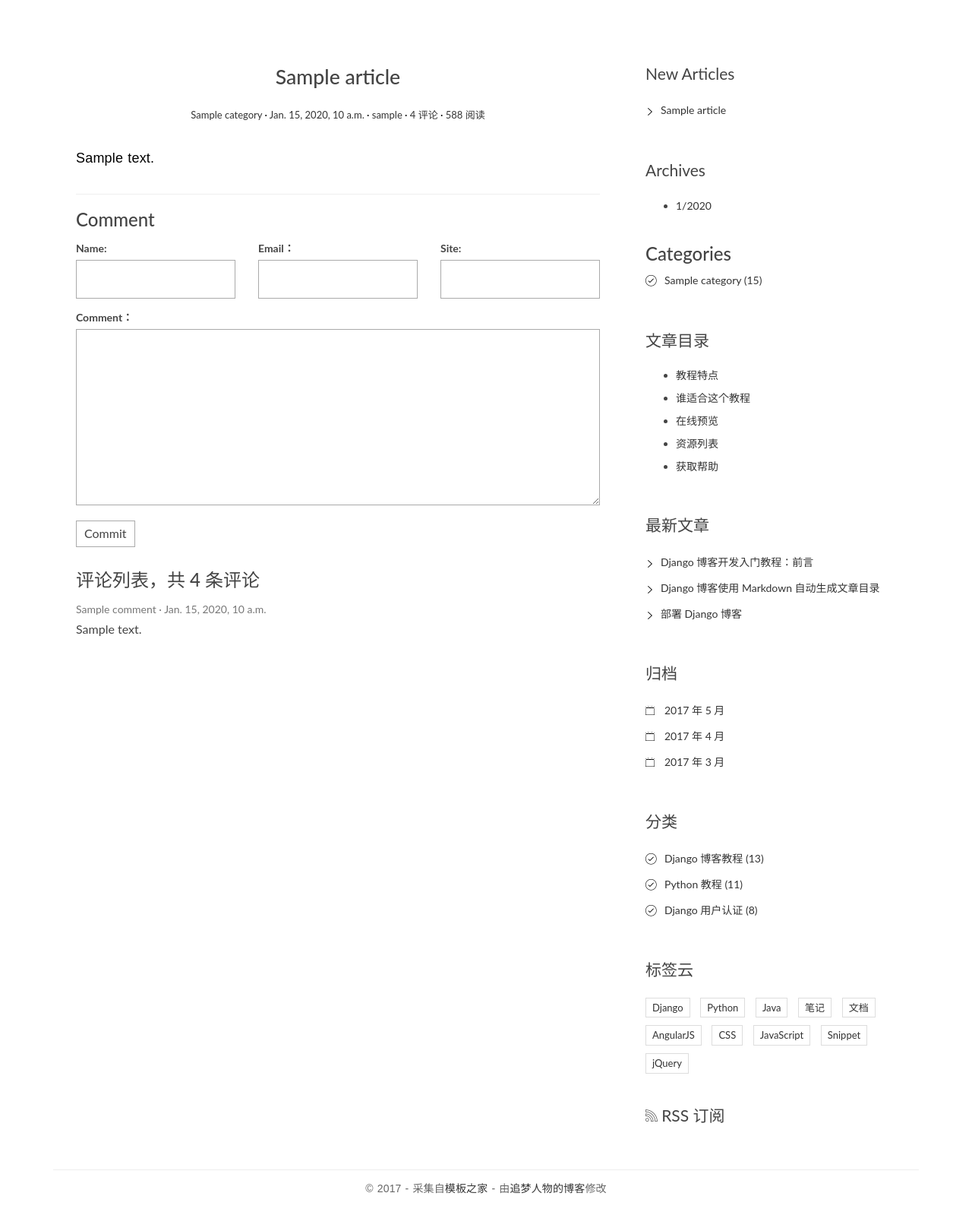
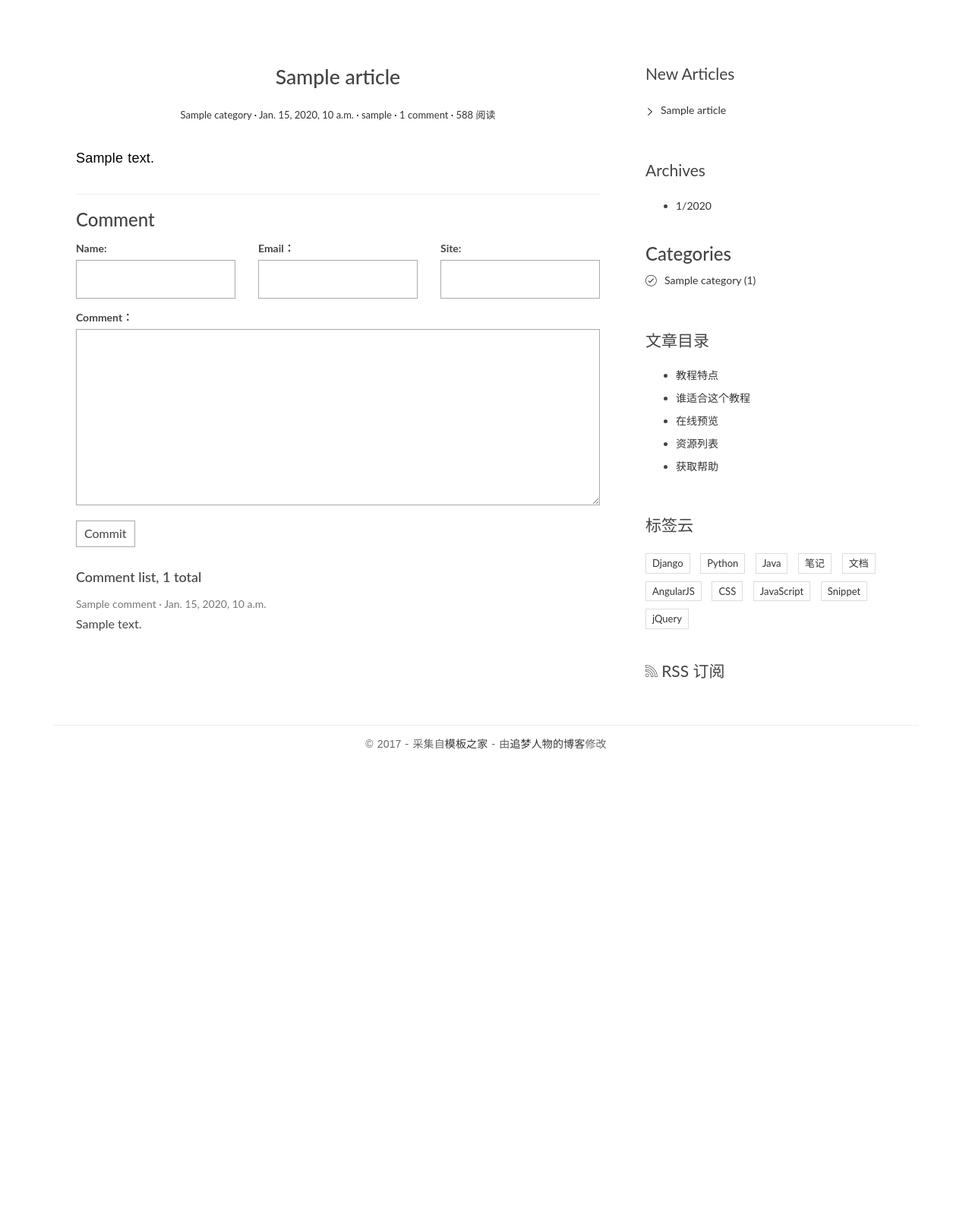
Before and after one commit to jkcodetracer/myblog, a Django app: page /post/1/ in a window 1280 px wide. Shown: the part 91-1686 px from the top of the page at 76% size. After the commit the page ends 1077 px from the top, so only its background shows below. Run offline with Django 3.2, Linux system fonts and the light colour scheme; tables that the repository leaves empty hold one stand-in row (values such as "Sample post"); some libraries are stand-ins or nearby versions.

Commit message:
use annotate to count the number of articles under different categories

```diff
--- a/blog/models.py
+++ b/blog/models.py
@@ -37,3 +37,7 @@ class Article(models.Model):
 
     def get_absolute_url(self):
         return reverse('blog:detail', kwargs={'pk':self.pk})
+
+    class Meta:
+        # do not need to order everytime
+        ordering = ['-create_time']
--- a/blog/templatetags/blog_tags.py
+++ b/blog/templatetags/blog_tags.py
@@ -3,6 +3,8 @@ from ..models import Article
 # register the function as a static tag,
 # django can use these tags to render the html
 from django import template
+
+from django.db.models.aggregates import Count
 
 register = template.Library()
 
@@ -18,4 +20,6 @@ def archives():
 
 @register.simple_tag
 def get_categories():
-    return Category.objects.all()
+    category_list = Category.objects.annotate(num_articles = Count('article'))
+    #return Category.objects.all()
+    return category_list
--- a/templates/base.html
+++ b/templates/base.html
@@ -29,7 +29,7 @@
         <div class="row">
             <div class="col-md-4 col-sm-5 col-xs-8">
                 <div class="logo">
-                    <h1><a href="index.html"><b>Black</b> &amp; White</a></h1>
+                    <h1><a href="{% url 'blog:index' %}"><b>Black</b> &amp; White</a></h1>
                 </div>
             </div><!-- col-md-4 -->
             <div class="col-md-8 col-sm-7 col-xs-4">
@@ -108,9 +108,10 @@
                     <ul>
                         {% for cate in cate_list %}
                             <li>
-                                <a href="{% url 'blog:archive_cate' cate.pk %}"> {{ cate.name }}
+                                <a href="{% url 'blog:archive_cate' cate.pk %}">
+                                    {{ cate.name }}
                                     <span class="post-count">
-                                        (15)
+                                        ({{cate.num_articles}})
                                     </span>
                                 </a>
                             </li>
--- a/templates/blog/detail.html
+++ b/templates/blog/detail.html
@@ -9,7 +9,7 @@
           <time class="entry-date"
                 datetime="{{article.create_time}}">{{article.create_time}}</time></a></span>
       <span class="post-author"><a href="#">{{article.author}}</a></span>
-      <span class="comments-link"><a href="#">4 评论</a></span>
+      <span class="comments-link"><a href="#commit_section">{{comment_list.count}} comment</a></span>
       <span class="views-count"><a href="#">588 阅读</a></span>
     </div>
   </header>
@@ -46,8 +46,8 @@
             </div>
         </div>    <!-- row -->
     </form>
-    <div class="comment-list-panel">
-        <h3>评论列表，共 <span>4</span> 条评论</h3>
+    <div class="comment-list-panel" id = "commit_section">
+        <h4>Comment list, <span>{{comment_list.count}}</span> total </h4>
         <ul class="comment-list list-unstyled">
             {% for comment in comment_list %}
             <li class="comment-item">
@@ -82,49 +82,6 @@
                         </li>
                         <li>
                             <a href="#">获取帮助</a>
-                        </li>
-                    </ul>
-                </div>
-                <div class="widget widget-recent-posts">
-                    <h3 class="widget-title">最新文章</h3>
-                    <ul>
-                        <li>
-                            <a href="#">Django 博客开发入门教程：前言</a>
-                        </li>
-                        <li>
-                            <a href="#">Django 博客使用 Markdown 自动生成文章目录</a>
-                        </li>
-                        <li>
-                            <a href="#">部署 Django 博客</a>
-                        </li>
-                    </ul>
-                </div>
-                <div class="widget widget-archives">
-                    <h3 class="widget-title">归档</h3>
-                    <ul>
-                        <li>
-                            <a href="#">2017 年 5 月</a>
-                        </li>
-                        <li>
-                            <a href="#">2017 年 4 月</a>
-                        </li>
-                        <li>
-                            <a href="#">2017 年 3 月</a>
-                        </li>
-                    </ul>
-                </div>
-
-                <div class="widget widget-category">
-                    <h3 class="widget-title">分类</h3>
-                    <ul>
-                        <li>
-                            <a href="#">Django 博客教程 <span class="post-count">(13)</span></a>
-                        </li>
-                        <li>
-                            <a href="#">Python 教程 <span class="post-count">(11)</span></a>
-                        </li>
-                        <li>
-                            <a href="#">Django 用户认证 <span class="post-count">(8)</span></a>
                         </li>
                     </ul>
                 </div>
```
